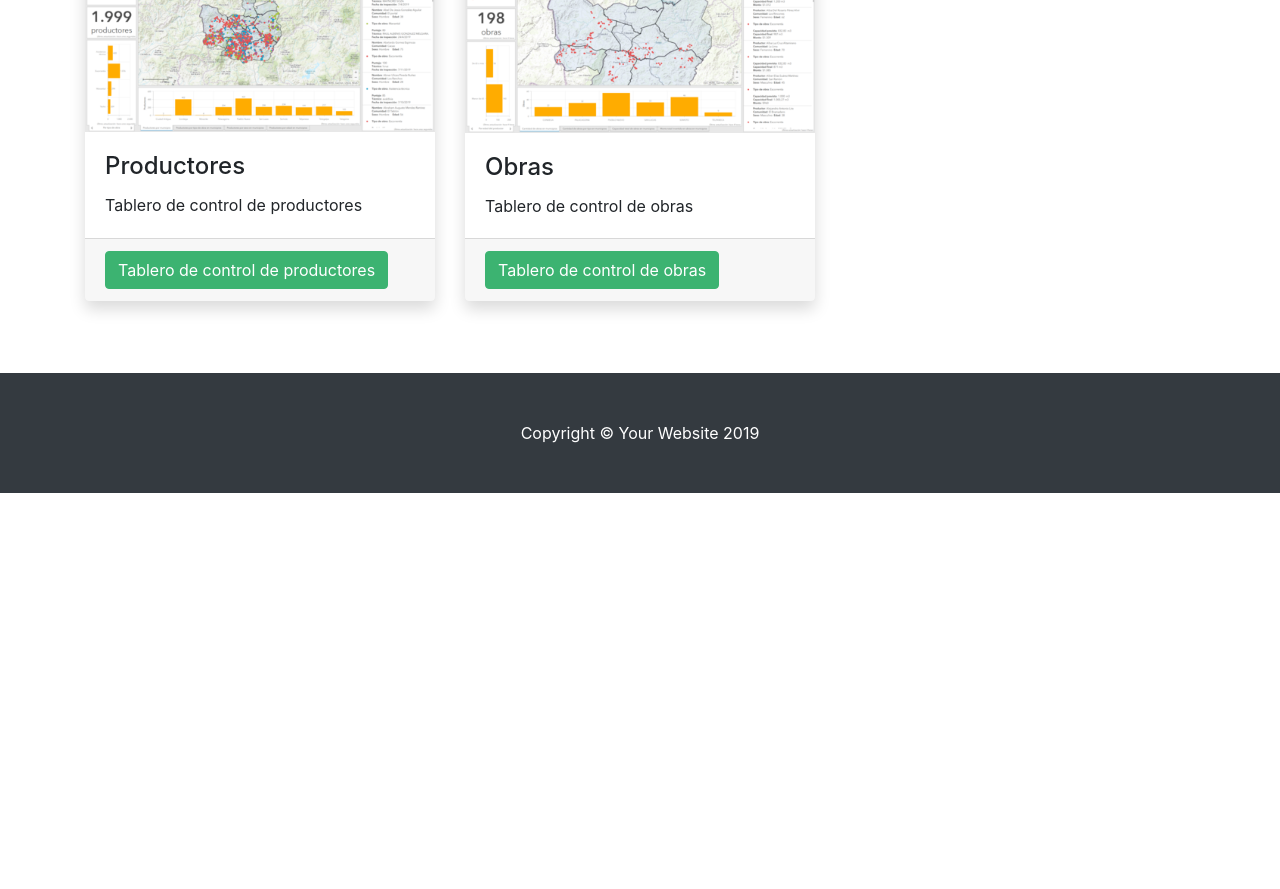
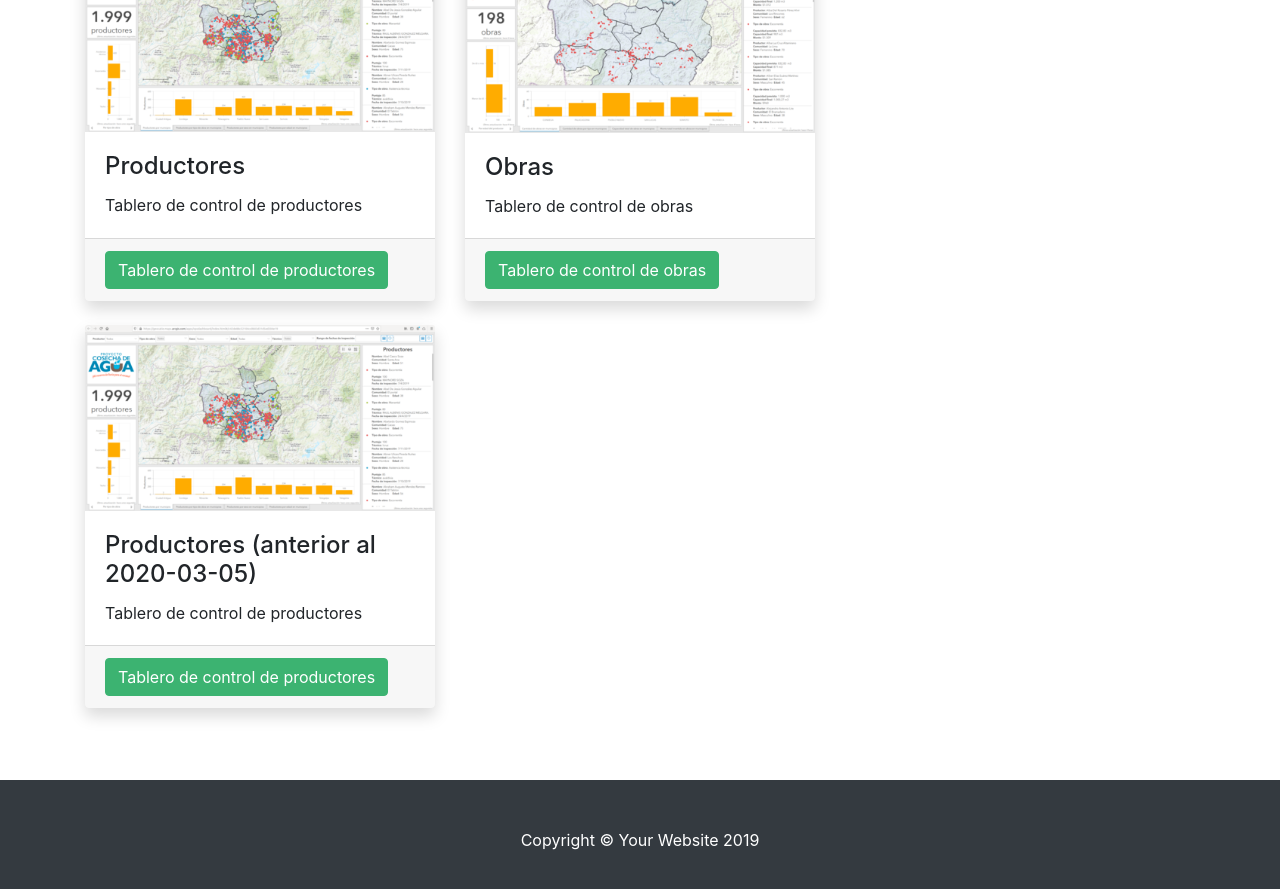
Before and after one commit to geo-cosecha-agua/geo-cosecha-agua.github.io, a Jekyll site: the page built from index.html, in a window 1280 px wide and 900 px high, scrolled down 1066 px. Shown: the top 889 px of the window. Built offline with Jekyll 4.4.1, drawn with Linux system fonts in a browser that asks for light colours; before the commit the page ends 1559 px from its top, so only the background shows below that.

Commit message:
Update index.html

```diff
--- a/index.html
+++ b/index.html
@@ -29,7 +29,7 @@
         </p>
       </div>
       <div class="card-footer">
-        <a href="http://bit.ly/cosecha-agua-tablero-productores" class="btn btn-primary">Tablero de control de productores</a>
+        <a href="https://geocatie.maps.arcgis.com/apps/opsdashboard/index.html#/a926a532e15040288f6057b453e4b027" class="btn btn-primary">Tablero de control de productores</a>
       </div>
     </div>
   </div>
@@ -49,3 +49,21 @@
   </div>
 </div>
 <!-- /.row -->
+
+<div class="row">
+  <div class="col-md-4 mb-4">
+    <div class="card border-0 shadow h-100">
+      <img class="card-img-top" src="assets/img/tablero-control-productores_reducido.png" alt="" />
+      <div class="card-body">
+        <h4 class="card-title">Productores (anterior al 2020-03-05)</h4>
+        <p class="card-text">
+          Tablero de control de productores
+        </p>
+      </div>
+      <div class="card-footer">
+        <a href="http://bit.ly/cosecha-agua-tablero-productores" class="btn btn-primary">Tablero de control de productores</a>
+      </div>
+    </div>
+  </div>
+</div>
+<!-- /.row -->
```
